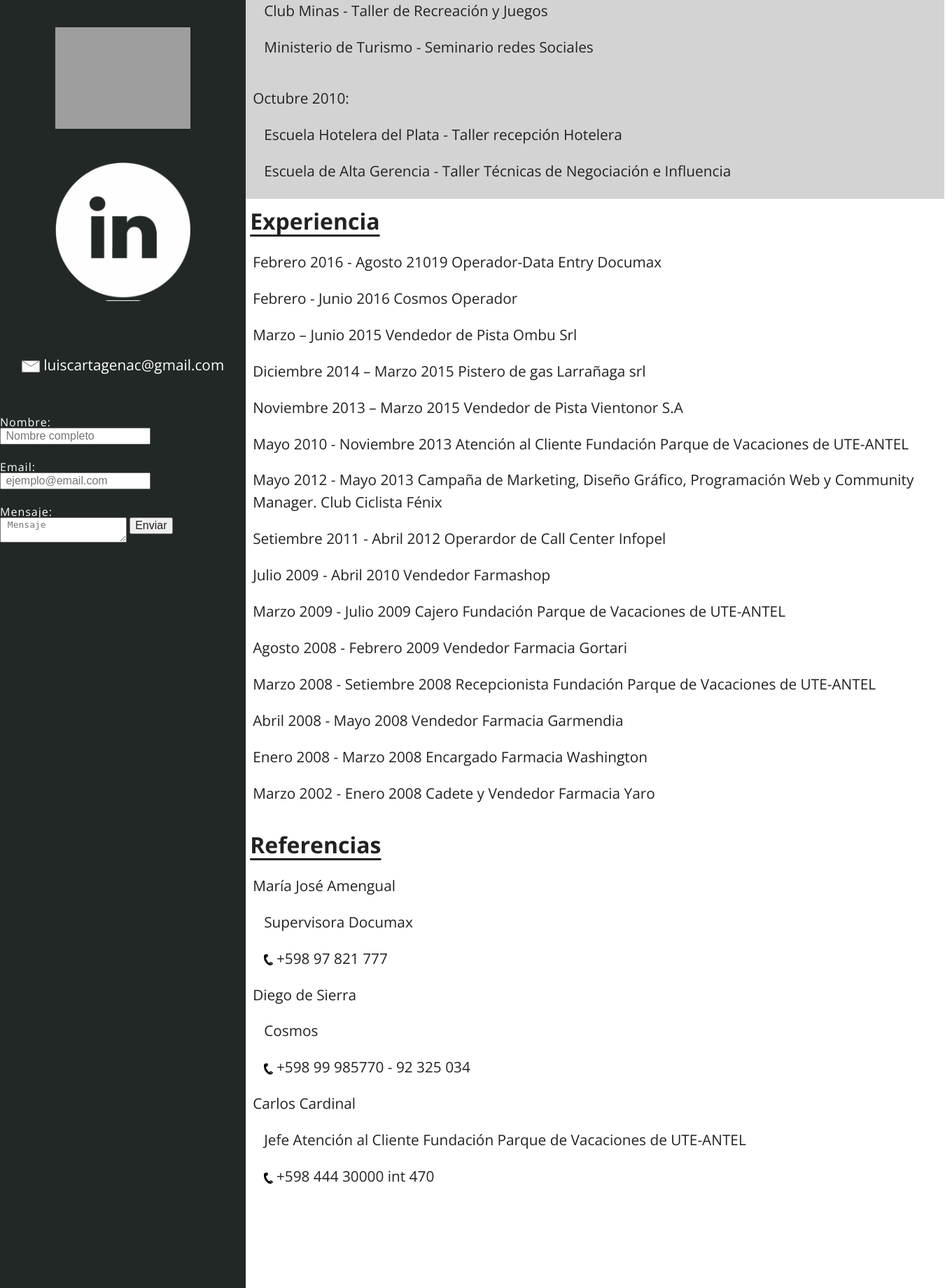
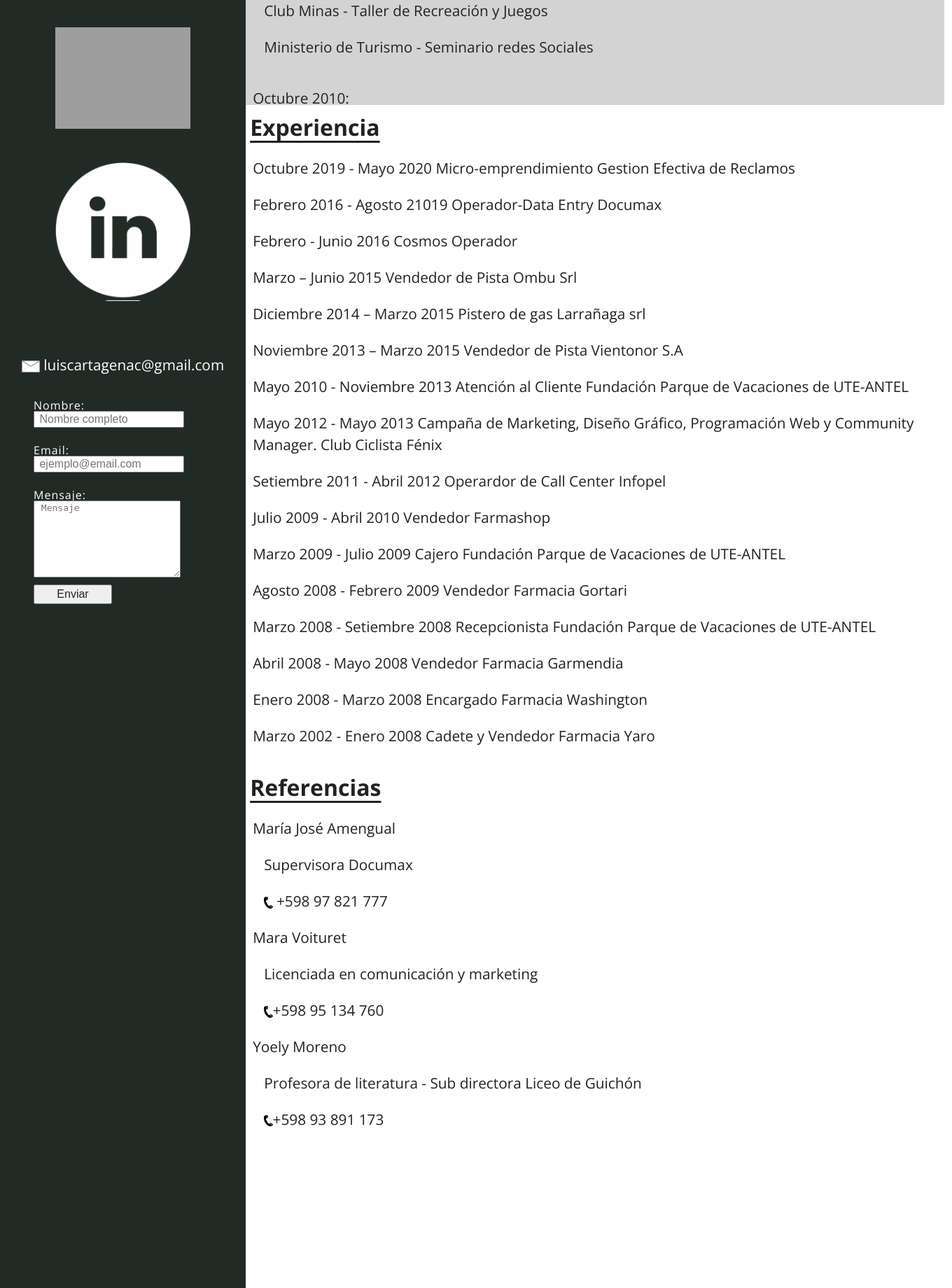
Before and after one commit to luiscarta/cv, a PHP site: page / in a window 1360 px wide. Shown: the part 1240-3080 px from the top of the page at 70% size. Run offline with PHP 8.4, Linux system fonts and the light colour scheme; grey boxes are pictures that could not be loaded.

Commit message:
Add files via upload
actualizacion 2021

```diff
--- a/css/album.css
+++ b/css/album.css
@@ -16,8 +16,8 @@
             transform: translateX(0);
   }
   100% {
-    -webkit-transform: translateX(calc(-770px * 7));
-            transform: translateX(calc(-700px * 7));
+    -webkit-transform: translateX(calc(-680px * 7));
+            transform: translateX(calc(-680px * 7));
   }
 }
 
@@ -27,8 +27,8 @@
             transform: translateX(0);
   }
   100% {
-    -webkit-transform: translateX(calc(-770px * 7));
-            transform: translateX(calc(-770px * 7));
+    -webkit-transform: translateX(calc(-680px * 7));
+            transform: translateX(calc(-680px * 7));
   }
 }
 .slider {
@@ -58,11 +58,11 @@
   top: 0;
 }
 .slider .slide-track {
-  -webkit-animation: scroll 25s linear infinite;
-          animation: scroll 25s linear infinite;
+  -webkit-animation: scroll 20s linear infinite;
+          animation: scroll 20s linear infinite;
   display: -webkit-box;
   display: flex;
-  width: calc(500px * 14);
+  width: calc(685px * 7);
 }
 .slider .slide {
   height: 70vh;
@@ -76,8 +76,8 @@
             transform: translateX(0);
   }
   100% {
-    -webkit-transform: translateX(calc(-620px * 7));
-            transform: translateX(calc(-620px * 7));
+    -webkit-transform: translateX(calc(-685px * 7));
+            transform: translateX(calc(-685px * 7));
   }
 }
 
@@ -87,8 +87,8 @@
             transform: translateX(0);
   }
   100% {
-    -webkit-transform: translateX(calc(-620px * 7));
-            transform: translateX(calc(-620px * 7));
+    -webkit-transform: translateX(calc(-685px * 7));
+            transform: translateX(calc(-685px * 7));
   }
 }
 
--- a/css/estilos.css
+++ b/css/estilos.css
@@ -2,13 +2,13 @@
 .grid-container {
   display: grid;
   grid-template-columns: 27.3% 77.7%;
-  grid-template-rows: 40% 50% 20% 2%;
+  grid-template-rows: 36% 46% 16% 2%;
   gap: 0px 0px;
   grid-template-areas: "datos educacion" "datos experiencia" "diplomas diplomas" "footer footer";
 }
 
 .datos { grid-area: datos;
-background-color: #222826;
+background-color: #222a26;
 color: white;
 padding-top: 2em;
 }
@@ -82,7 +82,16 @@ div.educacion ul, div.experiencia ul{
 	text-align: center;
 }
 .contacto{
-margin-top: 3em;
+margin: auto 3em;
+}
+#mensaje{
+	height: 8em;
+	width: 80%;
+}
+#submit{
+	margin-top: 0.6em;
+	padding: 0.2em;
+	width: 7em;
 }
 .footer p{
 	margin-top: 0.5em;
@@ -108,8 +117,8 @@ label {
 	.grid-container {
   display: grid;
   grid-template-columns: 100%;
-  grid-template-rows: 26% 25.5% 34% 12.5% 3%;
-  gap: 0% 0%;
+  grid-template-rows: 26% 25.5% 34% 12% 2.5%;
+   gap: 0px 0px;
   grid-template-areas: "datos" "educacion" "experiencia" "diplomas" "footer";
 }
 
--- a/index.html
+++ b/index.html
@@ -52,7 +52,7 @@ climas de trabajo. Independiente para elaborar, asumiendo las responsabilidades
 			</div>
 		</div>
 <div class="educacion">
-	<h2>Educación</h2>
+	<h2>Formación</h2>
 				<p>2007: Técnico Farmacéutico C.F.U.-Universidad Católica</p>
 				<p>2002-2003: F.P.S. Administración de Empresas-Escuela de Comercio Villa Muñoz </p>
 			<h2>Cursos</h2>
@@ -96,6 +96,8 @@ climas de trabajo. Independiente para elaborar, asumiendo las responsabilidades
 </div>
   <div class="experiencia">
   	<h2>Experiencia</h2>
+  	<p>Octubre 2019 - Mayo 2020 Micro-emprendimiento Gestion Efectiva de Reclamos</p>
+
 			<p>Febrero 2016 - Agosto 21019 Operador-Data Entry  Documax</p>
 <p>Febrero - Junio 2016  Cosmos Operador</p>
 <p>Marzo – Junio 2015  Vendedor de Pista Ombu Srl</p>
@@ -118,15 +120,15 @@ climas de trabajo. Independiente para elaborar, asumiendo las responsabilidades
 		<li>Supervisora Documax</li>
 		<li><img src="img/fono_negro.png" alt="telefono" class="iconos"> +598 97 821 777</li>
 	</ul>
-		<p>Diego de Sierra</p>
+		<p>Mara Voituret</p>
 	<ul>
-		<li>Cosmos</li>
-		<li><img src="img/fono_negro.png" alt="telefono" class="iconos"> +598 99 985770 - 92 325 034</li>
+		<li>Licenciada en comunicación y marketing</li>
+		<li><img src="img/fono_negro.png" alt="telefono" class="iconos">+598 95 134 760</li>
 	</ul>
-	<p>Carlos Cardinal</p>
+	<p>Yoely Moreno</p>
 	<ul>
-		<li>Jefe Atención al Cliente Fundación Parque de Vacaciones de UTE-ANTEL</li>
-		<li><img src="img/fono_negro.png" alt="telefono" class="iconos"> +598 444  30000  int  470</li>
+		<li>Profesora de literatura - Sub directora Liceo de Guichón</li>
+		<li><img src="img/fono_negro.png" alt="telefono" class="iconos">+598 93 891 173</li>
 	</ul>
   </div>
   <div class="diplomas">
@@ -162,6 +164,9 @@ climas de trabajo. Independiente para elaborar, asumiendo las responsabilidades
         <div class="slide">
             <img src="img/desing.jpg" height="100%" width="auto" alt="" />
         </div>
+        <div class="slide">
+            <img src="img/inefop.jpg" height="100%" width="auto" alt="" />
+        </div>
     </div>
 </div>
   </div>
```
Also changed, not shown: img/inefop.jpg (added).
